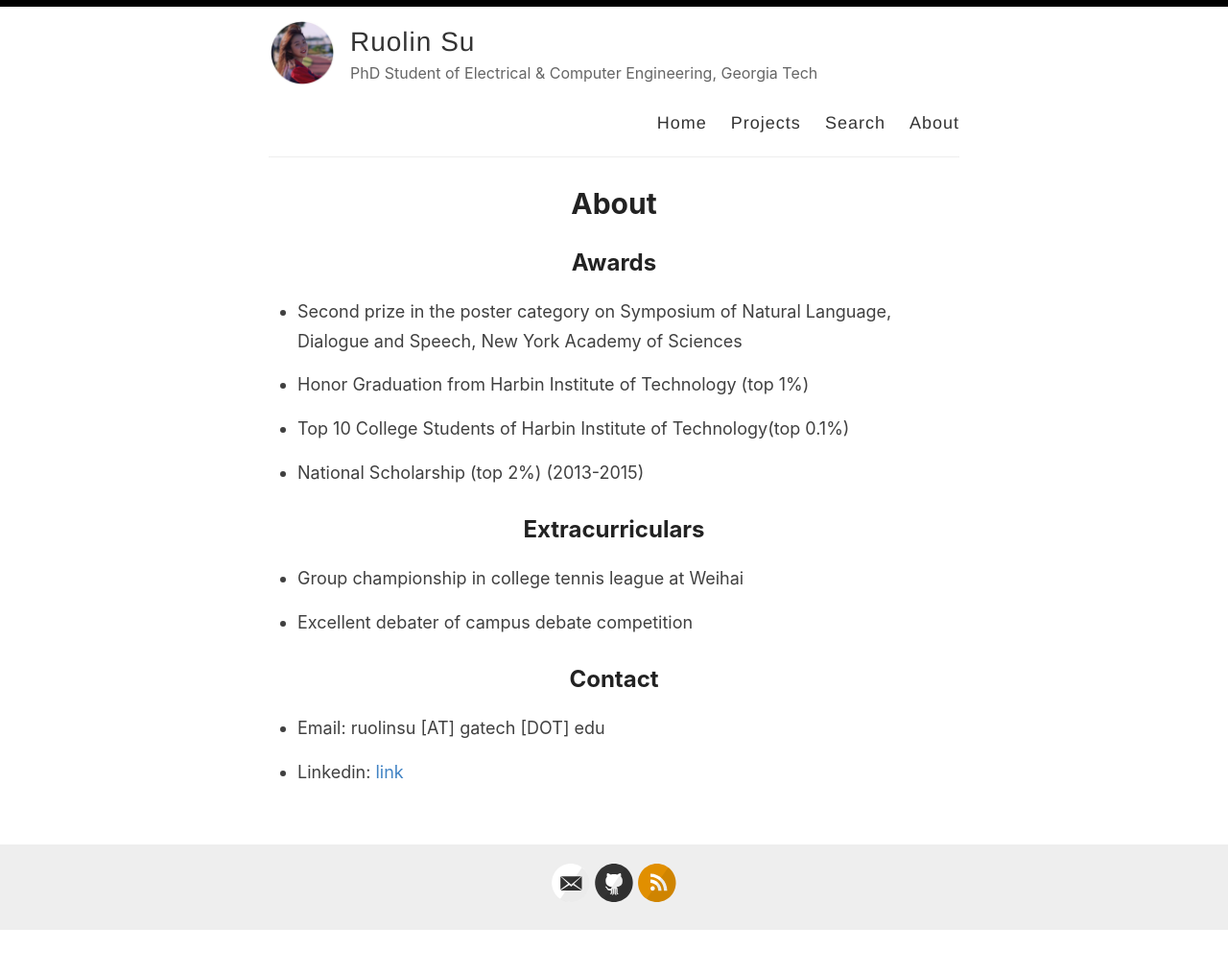
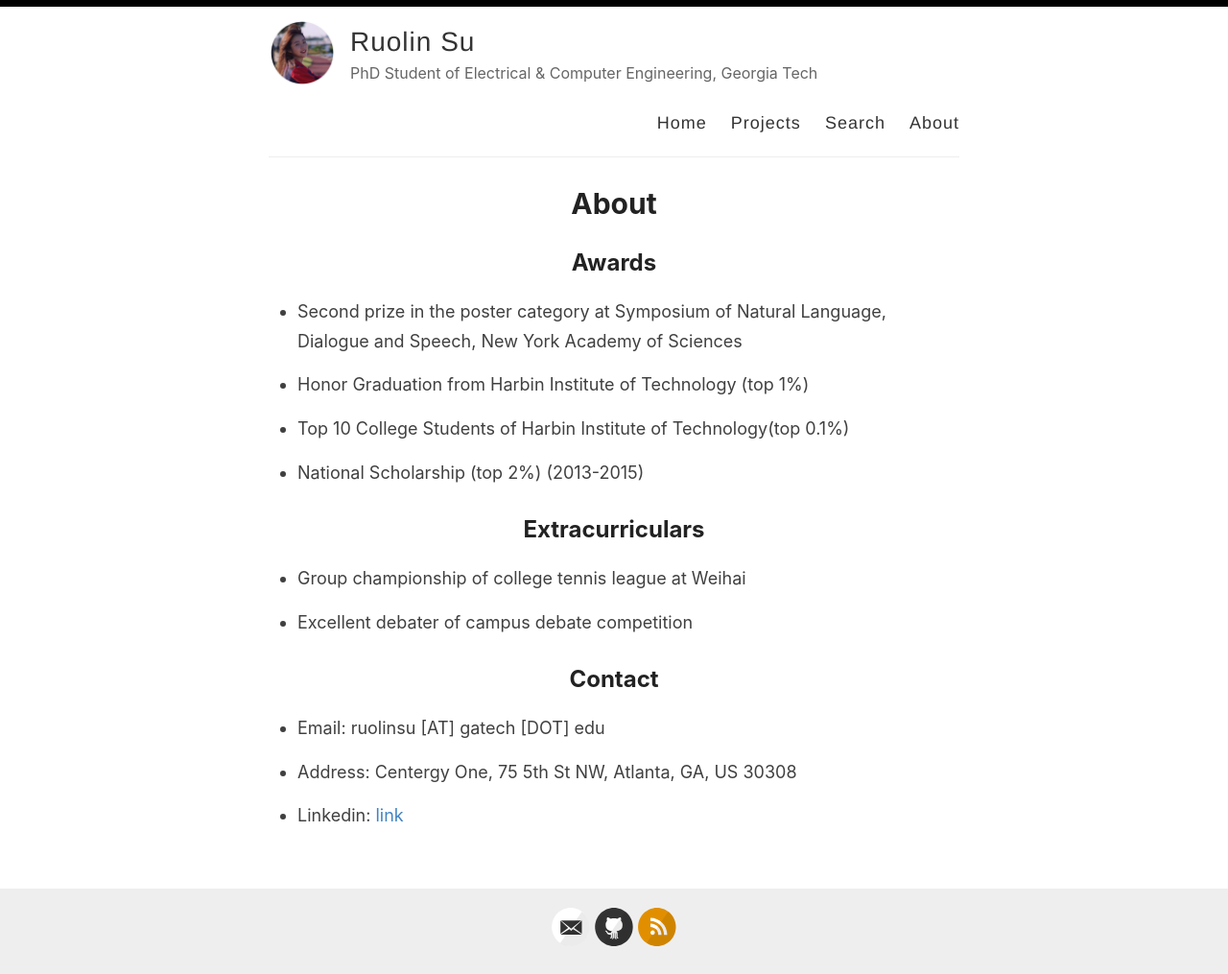
Before and after one commit to youlandasu/youlandasu.github.io, a Jekyll site: the page built from _pages/about.md, in a window 1280 px wide. Shown: the whole page at 96% size. Built offline with Jekyll 4.4.1, drawn with Linux system fonts in a browser that asks for light colours; before the commit the page ends 970 px from its top, so only the background shows below that.

Commit message:
Update about.md

```diff
--- a/_pages/about.md
+++ b/_pages/about.md
@@ -6,7 +6,7 @@ permalink: /about/
 
 ## Awards
 
-- Second prize in the poster category on Symposium of Natural Language, Dialogue and Speech, New York Academy of Sciences
+- Second prize in the poster category at Symposium of Natural Language, Dialogue and Speech, New York Academy of Sciences
 
 - Honor Graduation from Harbin Institute of Technology (top 1%)
 
@@ -16,7 +16,7 @@ permalink: /about/
 
 ## Extracurriculars
 
-- Group championship in college tennis league at Weihai
+- Group championship of college tennis league at Weihai
 
 - Excellent debater of campus debate competition
 
@@ -24,4 +24,6 @@ permalink: /about/
 
 - Email: ruolinsu [AT] gatech [DOT] edu
 
+- Address: Centergy One, 75 5th St NW, Atlanta, GA, US 30308
+
 - Linkedin: [link](https://www.linkedin.com/in/ruolin-su-986b20183/)
```
